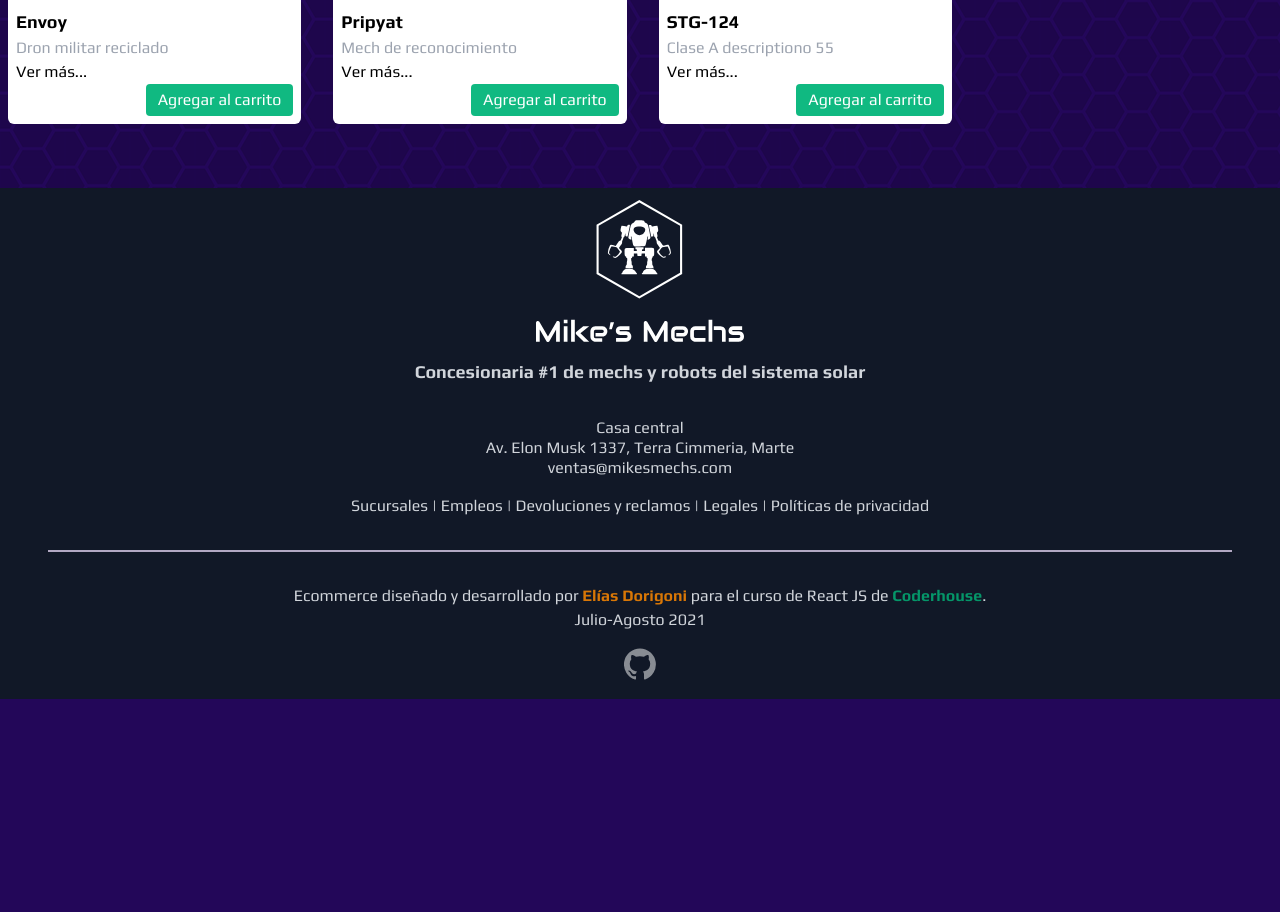
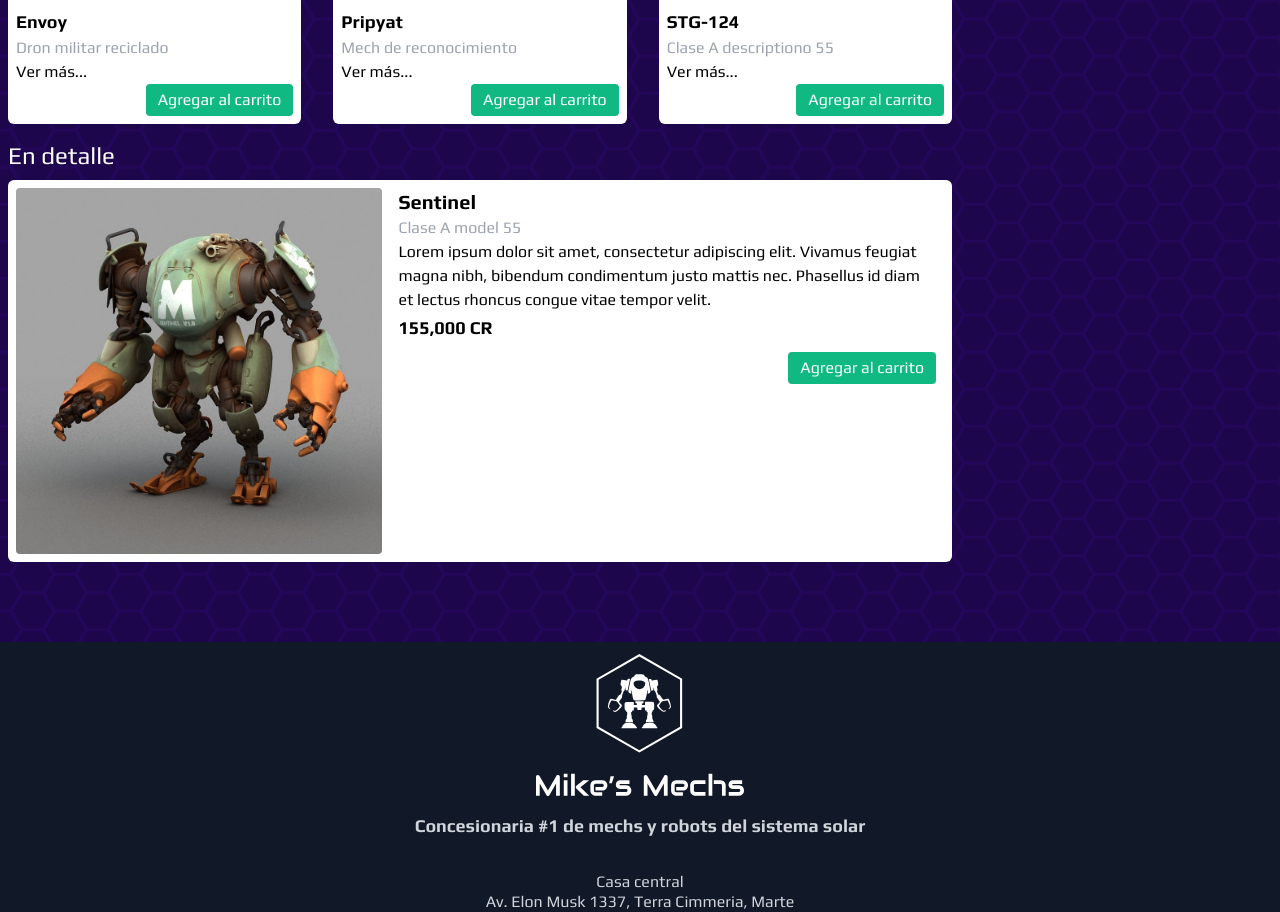
Before and after one commit to eliasdorigoni/coderhouse-desafio-ecommerce, a React (Create React App) app: page / in a window 1280 px wide. Shown: the part 980-1892 px from the top of the page. Before the commit the page ends 1679 px from the top, so only its background shows below. Built offline with nearby package versions, Linux system fonts and the light colour scheme.

Commit message:
Agrega componentes para el desafio 7

```diff
--- a/src/App.js
+++ b/src/App.js
@@ -4,6 +4,7 @@ import TopBar from './components/TopBar'
 import ItemListContainer from './components/ItemListContainer'
 import Services from './components/Services'
 import ItemCount from './components/ItemCount'
+import ItemDetailContainer from './components/ItemDetailContainer'
 import Footer from './components/Footer'
 import RecentProducts from './components/RecentProducts'
 import './App.css'
@@ -21,6 +22,11 @@ const App = () => {
                 <div className="md:grid md:grid-cols-4 gap-4 mx-2">
                     <div className="col-span-3 mb-4">
                         <ItemListContainer />
+
+                        <section className="py-4">
+                            <h1 className="text-2xl mb-2">En detalle</h1>
+                            <ItemDetailContainer />
+                        </section>
                     </div>
                     <div>
                         <ItemCount stock="12" initial="1" onAdd={setProductCount} />
--- /dev/null
+++ b/src/components/ItemDetail.js
@@ -0,0 +1,42 @@
+const ItemDetail = ({ item }) => {
+    if (!item) {
+        return (
+            <span className="loader"></span>
+        )
+    }
+
+    const priceFormatter = new Intl.NumberFormat('en-US', { style: 'decimal' });
+
+    return (
+        <div key={item.id} className="
+            bg-white
+            text-black
+            rounded-md">
+            <div className="grid grid-cols-5 gap-2 p-2">
+                <div className="col-span-2">
+                    <img src={item.pictureUrl} alt={"Imagen de " + item.title}
+                        className="rounded" />
+                </div>
+                <div className="col-span-3">
+                    <div className="mx-2 mb-2">
+                        <h2 className="text-xl font-bold">{item.title}</h2>
+                        <p className="text-gray-400">{item.description}</p>
+                        <p className="mb-2">{item.longDescription}</p>
+                        <p className="text-lg mb-4 leading-4 font-bold"
+                            title={item.price + " créditos"}>
+                            {priceFormatter.format(item.price)} CR
+                        </p>
+                        <div className="clear-both">
+                            <button className="bg-green-500 px-3 py-1 rounded text-white float-right"
+                                type="button">
+                                Agregar al carrito
+                            </button>
+                        </div>
+                    </div>
+                </div>
+            </div>
+        </div>
+    )
+}
+
+export default ItemDetail
--- /dev/null
+++ b/src/components/ItemDetailContainer.js
@@ -0,0 +1,23 @@
+import { useState } from 'react'
+import ItemDetail from './ItemDetail'
+import { Products } from './../data/Products'
+
+const ItemDetailContainer = () => {
+    const [product, setProduct] = useState()
+
+    const getItems = new Promise((resolve, reject) => {
+        setTimeout(() => {
+            resolve(Products[0])
+        }, 2000);
+    });
+
+    getItems.then(product => {
+        setProduct(product)
+    })
+
+    return (
+        <ItemDetail item={product} />
+    )
+}
+
+export default ItemDetailContainer
```
